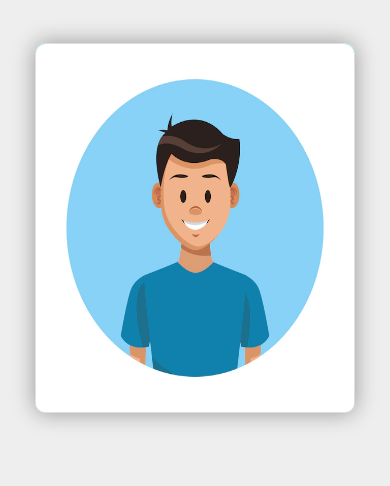
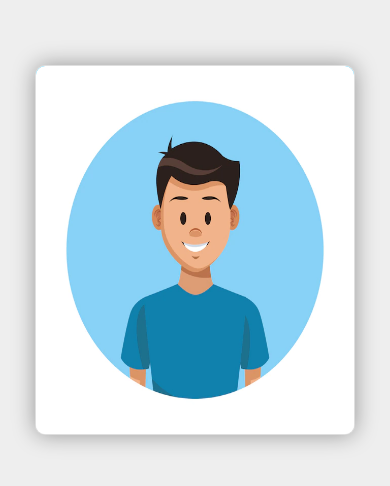
Before and after one commit to shakthi876/pushups-loggers, a Flask app: page /developer/ in a window 390 px wide. Shown: the part 56-542 px from the top of the page. Run offline with Flask 2, Linux system fonts and the light colour scheme; some libraries are stand-ins or nearby versions; some web fonts are replaced.

Commit message:
mobile-responsive 2

```diff
--- a/p_pushupsloggers/templates/developer.html
+++ b/p_pushupsloggers/templates/developer.html
@@ -54,12 +54,11 @@ body{
 }
 
 
-
 .container .card{
 	width: 320px;
 	height: 370px;
 	top:10%;
-	position: absolute;
+	position: relative;
 	border-radius: 10px;
 	background-color: #fff;
 	overflow: hidden;
@@ -139,7 +138,7 @@ body{
 </style>
 
 <div class="main">
-
+    <center>
     <div class="container">
         <div class="card">
 
@@ -155,7 +154,7 @@ body{
                 </div>
             </div>
         </div>
-
+	</center>
 
 
         </div>
```
